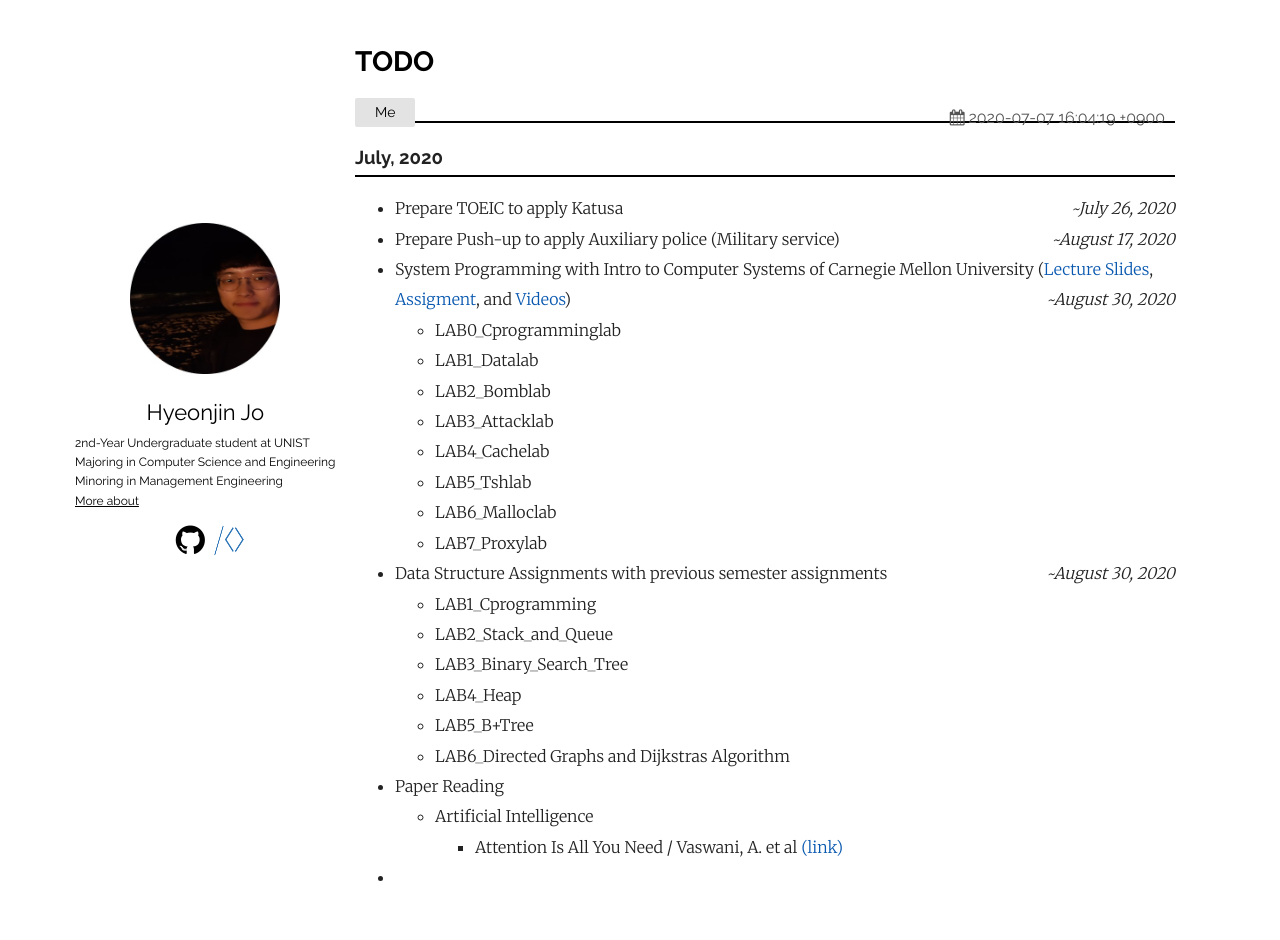
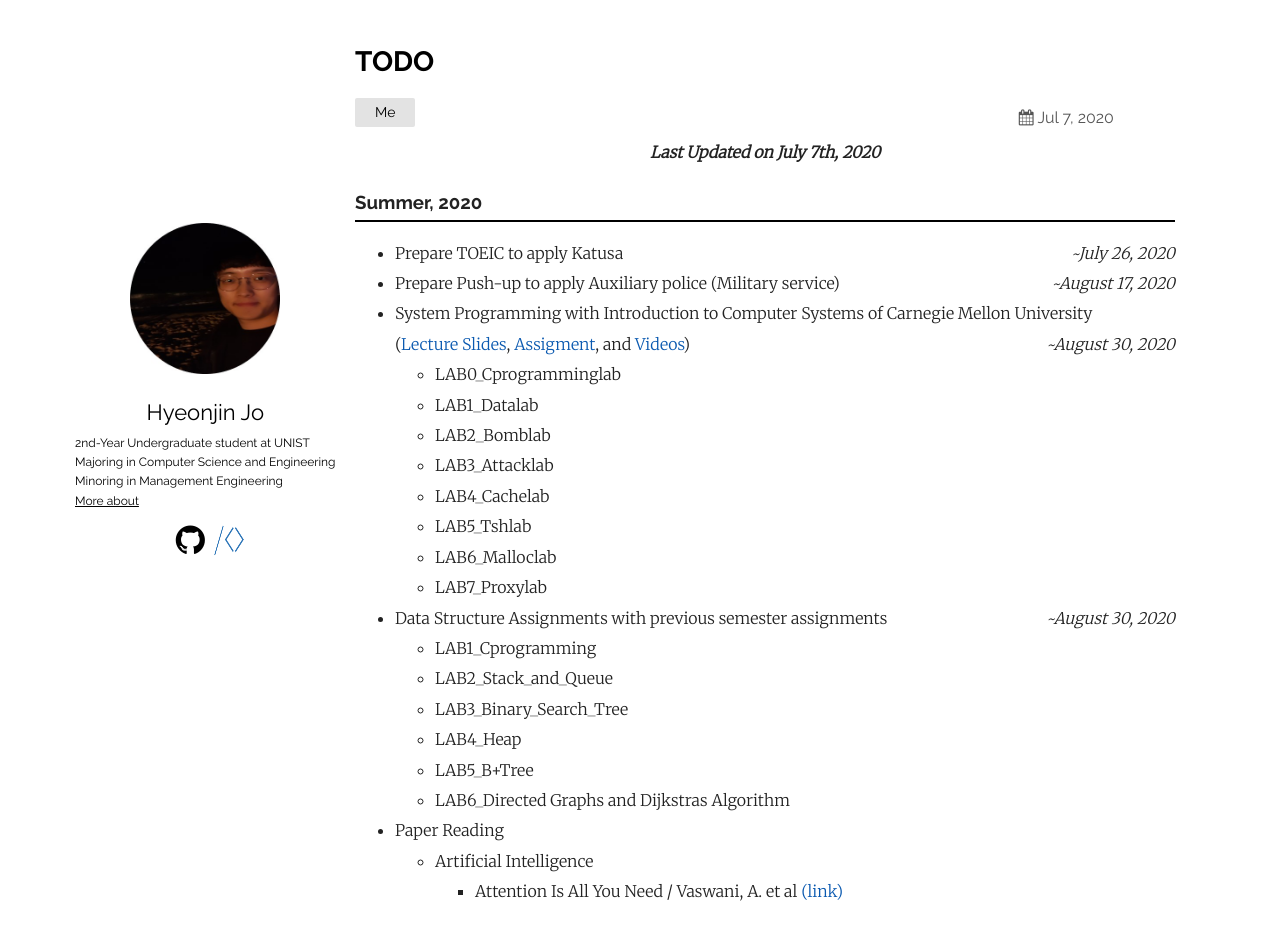
Before and after one commit to thinkin9/thinkin9.github.io, a Jekyll site: the page built from _posts/2020-07-07-TODO.markdown, in a window 1280 px wide and 952 px high. Shown: the top 940 px of the window. Built offline with Jekyll 4.4.1, drawn with Linux system fonts in a browser that asks for light colours.

Commit message:
20200707

```diff
--- a/_config.yml
+++ b/_config.yml
@@ -12,7 +12,7 @@ sass:
 plainwhite:
   name: Hyeonjin Jo
   tagline:
-  fupdate_format: "%b %-d, %Y"
+  date_format: "%b %-d, %Y"
   lupdate_format: "%b %-d, %Y"
   sitemap: true # set to true to generate sitemap.xml content
 
--- a/_layouts/post.html
+++ b/_layouts/post.html
@@ -1,7 +1,7 @@
 ---
 layout: default
 ---
-{%- assign date_format = site.plainwhite.fupdate_format | default: "%b %-d, %Y" -%}
+{%- assign date_format = site.plainwhite.date_format | default: "%b %-d, %Y" -%}
 <div class="post-container">
   <a class="post-link" href="{{ page.url | relative_url }}">
     <h2 class="post-title">{{ page.title | escape }}</h2>
@@ -12,7 +12,7 @@ layout: default
       <li>{{ tag }}</li>
       {%- endfor -%}
     </ul>
-    <div class="post-date"><i class="icon-calendar"></i>{{ page.fupdate | fupdate: date_format }}</div>
+    <div class="post-date"><i class="icon-calendar"></i>{{ page.date | date: date_format }}</div>
   </div>
   <div class="post">
     {{ content }}
--- a/_posts/2020-05-05-About-me.markdown
+++ b/_posts/2020-05-05-About-me.markdown
@@ -2,10 +2,8 @@
 layout: post
 title:  "About me"
 date:   2020-05-05 12:01:36 +0900
-categories: Introduce
+categories: Me
 ---
-
-<span style="font-family: Times">
 
 <div style="text-align: center"><i><b>Last Updated on July 6th, 2020</b></i></div>
 
--- a/_posts/2020-07-07-TODO.markdown
+++ b/_posts/2020-07-07-TODO.markdown
@@ -1,18 +1,18 @@
 ---
 layout: post
 title:  "TODO"
-fupdate:   2020-07-07 16:04:19 +0900
-ldupdata:   "2020-07-06 17:36:52 +0900"
+date:   2020-07-07 16:04:19 +0900
 categories: Me
 ---
-<hr style="height: 2px; border:none; margin-top: -1em; margin-bottom:0.5em; padding: 0; background:black">
 
-### July, 2020
+<div style="text-align: center"><i><b>Last Updated on July 7th, 2020</b></i></div>
+
+### Summer, 2020
 <hr style="height: 2px; border:none; margin-top: -1em; margin-bottom:0.5em; padding: 0; background:black">
 
 - Prepare TOEIC to apply Katusa<span style="float: right"> *~July 26, 2020* </span>
 - Prepare Push-up to apply Auxiliary police (Military service) <span style="float: right"> *~August 17, 2020* </span>
-- System Programming with Intro to Computer Systems of Carnegie Mellon University ([Lecture Slides](http://www.cs.cmu.edu/afs/cs/academic/class/15213-s20/www/schedule.html), [Assigment](http://www.cs.cmu.edu/afs/cs/academic/class/15213-s20/www/schedule.html), and [Videos](https://scs.hosted.panopto.com/Panopto/Pages/Sessions/List.aspx#folderID=%22b96d90ae-9871-4fae-91e2-b1627b43e25e%22&maxResults=250&sortColumn=1&sortAscending=true)) <span style="float: right"> *~August 30, 2020* </span>
+- System Programming with Introduction to Computer Systems of Carnegie Mellon University <span style="float: right"> *~August 30, 2020* </span><br>([Lecture Slides](http://www.cs.cmu.edu/afs/cs/academic/class/15213-s20/www/schedule.html), [Assigment](http://www.cs.cmu.edu/afs/cs/academic/class/15213-s20/www/schedule.html), and [Videos](https://scs.hosted.panopto.com/Panopto/Pages/Sessions/List.aspx#folderID=%22b96d90ae-9871-4fae-91e2-b1627b43e25e%22&maxResults=250&sortColumn=1&sortAscending=true))
     - LAB0_Cprogramminglab
     - LAB1_Datalab
     - LAB2_Bomblab
@@ -31,4 +31,3 @@ categories: Me
 - Paper Reading
     - Artificial Intelligence
         - Attention Is All You Need / Vaswani, A. et al [(link)](https://arxiv.org/abs/1706.03762)
--
```
Also changed, not shown: _layouts/home.html (+6 -5 lines), _posts/2020-05-05-How-to-use-Git.markdown (+4 -4 lines).
